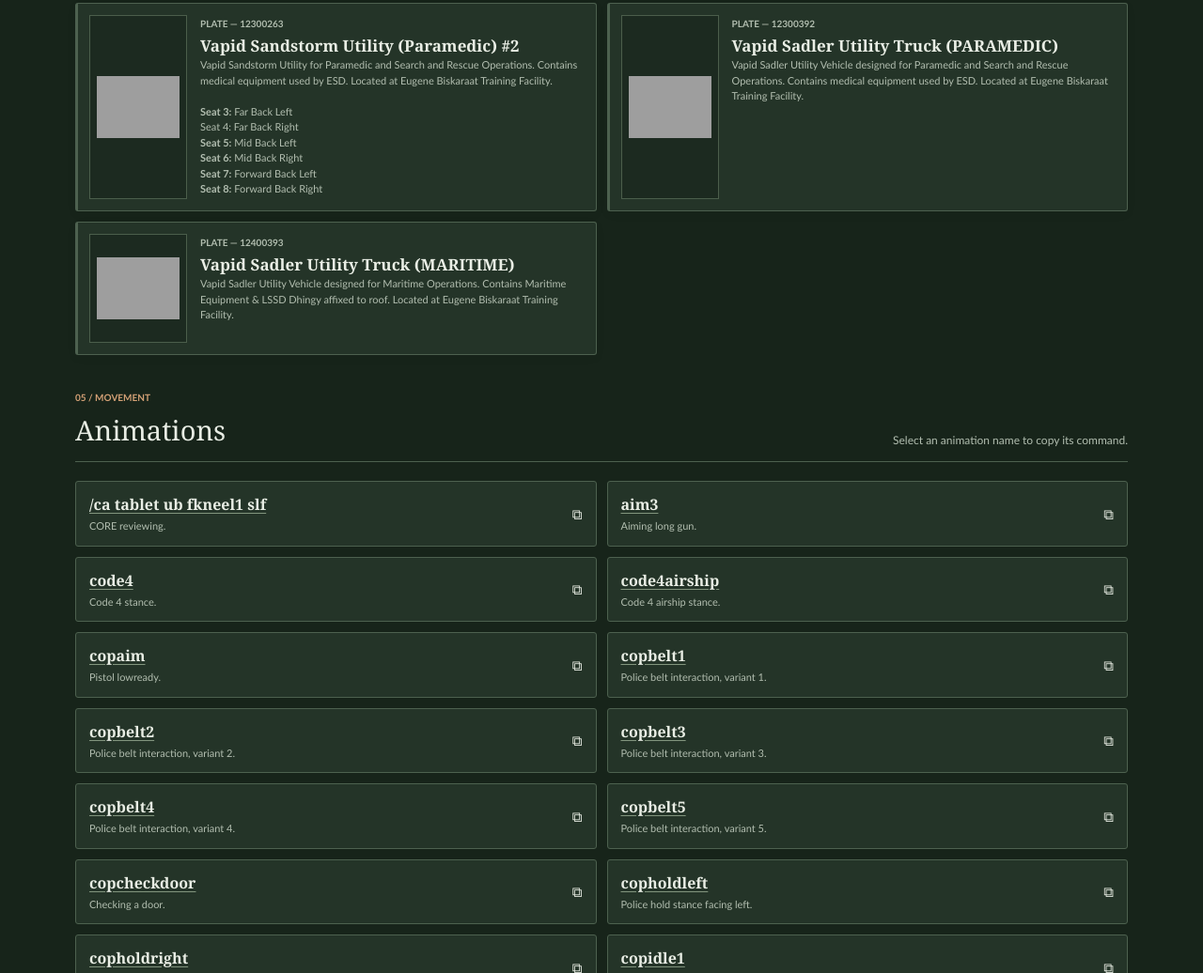
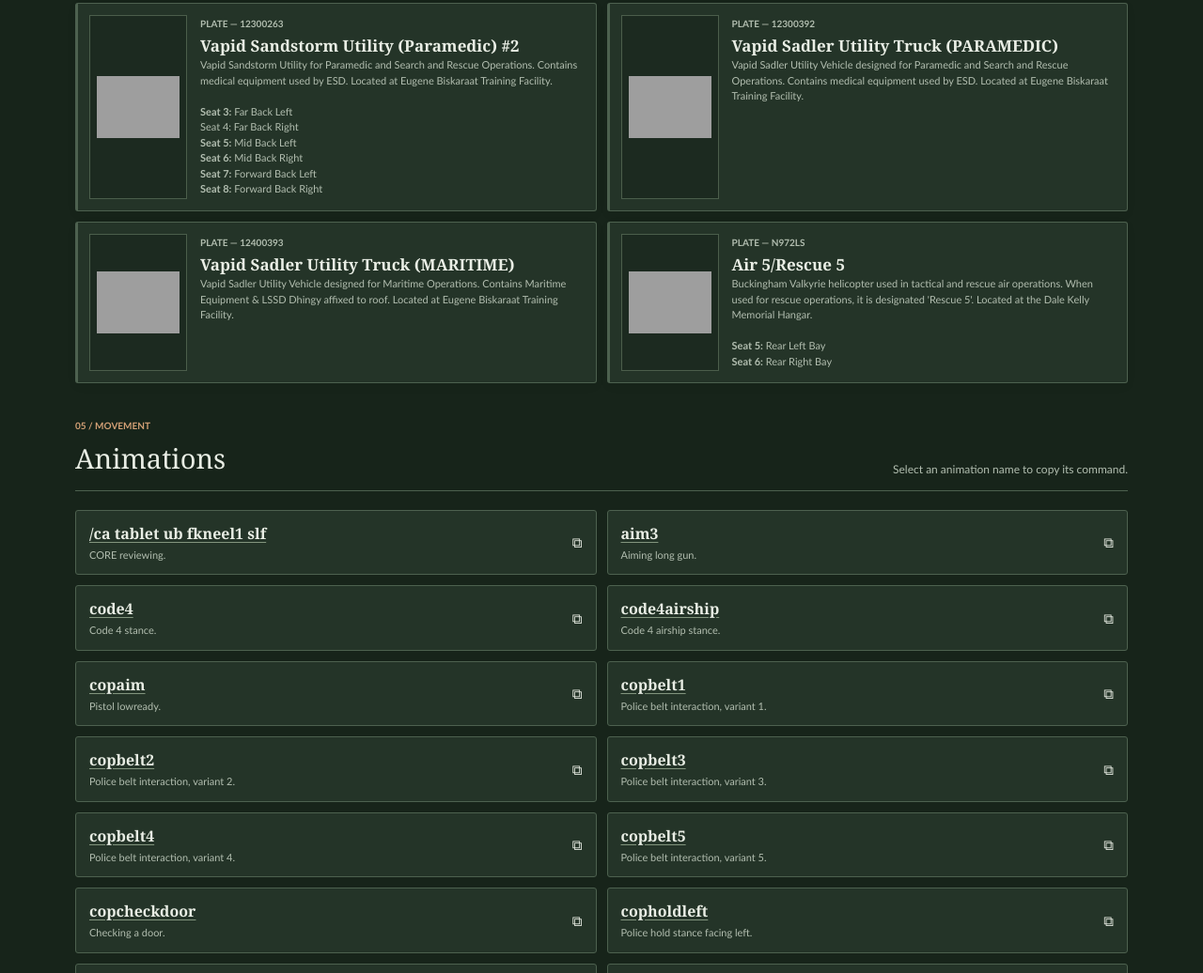
Before and after one commit to InkedFam/seb-field-reference, a website: page index.html in a window 1280 px wide. Shown: the part 9188-10224 px from the top of the page at 94% size. Drawn offline with Linux system fonts and the light colour scheme; grey boxes are pictures that could not be loaded.

Commit message:
Air 5 added.

```diff
--- a/index.html
+++ b/index.html
@@ -1167,6 +1167,7 @@
       { name: 'Vapid Sandstorm Utility (Paramedic) #2', image: 'https://i.postimg.cc/j2MMfVfd/esdstorm2.png', plate: '12300263', description: 'Vapid Sandstorm Utility for Paramedic and Search and Rescue Operations. Contains medical equipment used by ESD. Located at Eugene Biskaraat Training Facility.\n\nSeat 3: Far Back Left\n Seat 4: Far Back Right\nSeat 5: Mid Back Left\nSeat 6: Mid Back Right\nSeat 7: Forward Back Left\nSeat 8: Forward Back Right' },
       { name: 'Vapid Sadler Utility Truck (PARAMEDIC)', image: 'https://i.postimg.cc/fy88d4dz/esdutil.png', plate: '12300392', description: 'Vapid Sadler Utility Vehicle designed for Paramedic and Search and Rescue Operations. Contains medical equipment used by ESD. Located at Eugene Biskaraat Training Facility.' },
       { name: 'Vapid Sadler Utility Truck (MARITIME)', image: 'https://i.postimg.cc/C5cc8y8M/martruck.png', plate: '12400393', description: 'Vapid Sadler Utility Vehicle designed for Maritime Operations. Contains Maritime Equipment & LSSD Dhingy affixed to roof. Located at Eugene Biskaraat Training Facility.' },
+      { name: 'Air 5/Rescue 5', image: 'https://i.postimg.cc/xT03Y9Cx/air5.png', plate: 'N972LS', description: 'Buckingham Valkyrie helicopter used in tactical and rescue air operations. When used for rescue operations, it is designated \'Rescue 5\'. Located at the Dale Kelly Memorial Hangar.\n\nSeat 5: Rear Left Bay\nSeat 6: Rear Right Bay' },
 
     ];
     const animations = [
```
